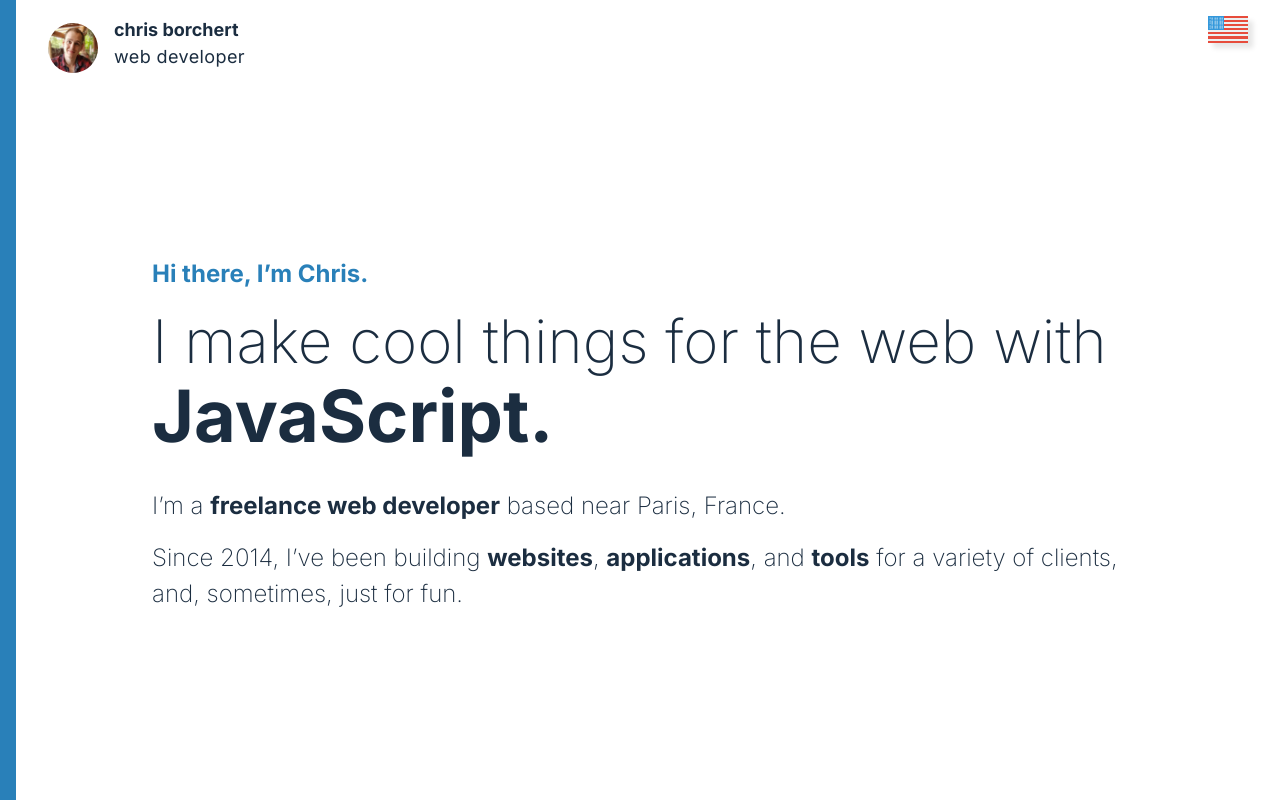
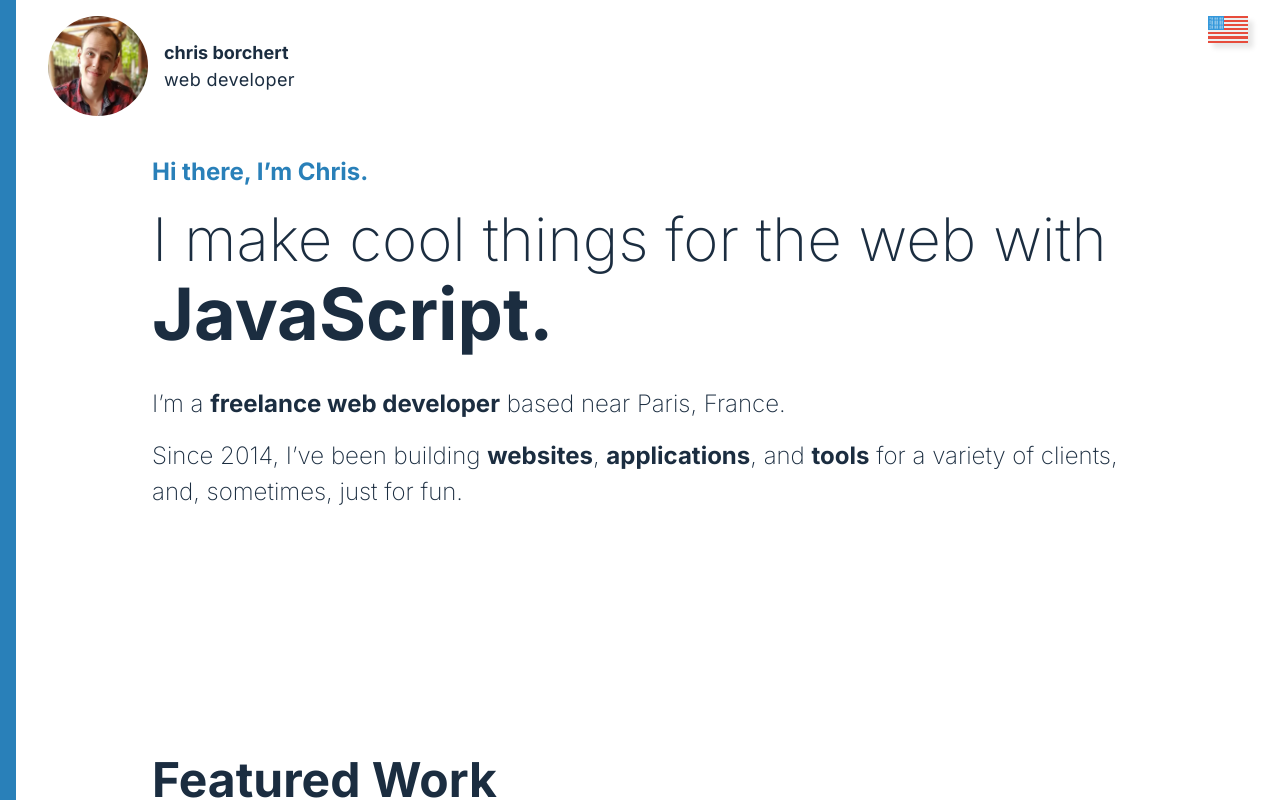
Before and after one commit to cborchert/cborchert.com, a Next.js app: page / in a window 1280 px wide. Shown: the top 800 px of the page. Built offline with nearby package versions, Linux system fonts and the light colour scheme.

Commit message:
fixed header with animated avatar

```diff
--- a/components/atoms/Avatar/Avatar.module.scss
+++ b/components/atoms/Avatar/Avatar.module.scss
@@ -1,10 +1,4 @@
 .Avatar {
   border-radius: 50%;
-  width: 250px;
-  height: 250px;
-
-  &.is-small {
-    width: 50px;
-    height: 50px;
-  }
+  transition: 200ms;
 }
--- a/components/atoms/Avatar/Avatar.tsx
+++ b/components/atoms/Avatar/Avatar.tsx
@@ -1,22 +1,15 @@
-import classNames from "classnames";
-
 import Image from "next/image";
 
 import styles from "./Avatar.module.scss";
 
-export const Avatar = ({
-  className,
-  isSmall,
-}: {
-  className?: string;
-  isSmall?: boolean;
-}) => (
+export const Avatar = () => (
   <Image
     src="/images/avatar.webp"
     alt="Chris Borchert"
-    width={isSmall ? 50 : 250}
-    height={isSmall ? 50 : 250}
-    className={classNames(styles.Avatar, className, { "is-small": isSmall })}
+    width={250}
+    height={250}
+    layout="responsive"
+    className={styles.Avatar}
   />
 );
 
--- a/components/molecules/Header/Header.module.scss
+++ b/components/molecules/Header/Header.module.scss
@@ -1,10 +1,18 @@
 @use "styles/spacing" as *;
+@use "styles/colors" as *;
 @use "styles/breakpoints" as *;
 
 .Header {
   display: flex;
   justify-content: space-between;
   padding: $space-m;
+  position: fixed;
+  top: 0;
+  left: 0;
+  right: 0;
+  background: $white;
+  border-left: $space-m solid $blue;
+  z-index: 1;
 
   @include screen-medium {
     padding: $space-m $space-l;
--- a/components/molecules/SiteInfo/SiteInfo.module.scss
+++ b/components/molecules/SiteInfo/SiteInfo.module.scss
@@ -13,4 +13,16 @@
 
 .SiteInfo__position {
   letter-spacing: 0.4px;
+  margin-bottom: 0;
 }
+
+.SiteInfo__avatarContainer {
+  width: 100px;
+  height: 100px;
+  transition: 200ms;
+
+  &.SiteInfo__avatarContainer_small {
+    width: 70px;
+    height: 70px;
+  }
+}
--- a/components/molecules/SiteInfo/SiteInfo.tsx
+++ b/components/molecules/SiteInfo/SiteInfo.tsx
@@ -1,4 +1,6 @@
+import { useCallback, useEffect, useState } from "react";
 import classNames from "classnames";
+import _debounce from "lodash/debounce";
 
 import useTranslation from "../../../utils/hooks/useTranslation";
 
@@ -14,15 +16,42 @@ const dictionary = {
   },
 };
 
+type AvatarSize = "small" | "medium";
+
 /**
  * Displays the header site information
  */
 const SiteInfo = () => {
   const t = useTranslation(dictionary);
+
+  const [avatarSize, setAvatarSize] = useState<AvatarSize>("medium");
+
+  // debounce to avoid resizing on every scroll event
+  // TODO: Is there a way to get around lint complaining about the deps array
+  // eslint-disable-next-line react-hooks/exhaustive-deps
+  const handleScroll = useCallback(
+    _debounce(
+      () => setAvatarSize(window.scrollY > 100 ? "small" : "medium"),
+      50
+    ),
+    []
+  );
+
+  // Set the avatar size based on the scroll position
+  useEffect(() => {
+    window.addEventListener("scroll", handleScroll);
+    return () => window.removeEventListener("scroll", handleScroll);
+  }, []);
+
   return (
     <div className={styles.SiteInfo}>
-      <div className={styles.SiteInfo__avatarContainer}>
-        <Avatar isSmall />
+      <div
+        className={classNames(
+          styles.SiteInfo__avatarContainer,
+          styles[`SiteInfo__avatarContainer_${avatarSize}`]
+        )}
+      >
+        <Avatar />
       </div>
       <div className={styles.SiteInfo__copy}>
         <Link href="/">
--- a/components/pages/HomePage/HomePagePortfolioItem.tsx
+++ b/components/pages/HomePage/HomePagePortfolioItem.tsx
@@ -56,11 +56,11 @@ const HomePagePortfolioItem = ({
           <a className={styles.HomePagePortfolioItem__title}>{title}</a>
         </Link>
         <p className={styles.HomePagePortfolioItem__date}>{date}</p>
-        <p className={styles.HomePagePortfolioItem__description}>
+        <div className={styles.HomePagePortfolioItem__description}>
           <p className={styles.HomePagePortfolioItem__descriptionText}>
             {description}
           </p>
-        </p>
+        </div>
         <div className={styles.HomePagePortfolioItem__link}>
           <Link href={href} className={styles.HomePagePortfolioItem__link}>
             <a className={styles.HomePagePortfolioItem__linkText}>
--- a/package.json
+++ b/package.json
@@ -10,11 +10,13 @@
   },
   "dependencies": {
     "classnames": "^2.3.2",
+    "lodash": "^4.17.21",
     "next": "12.2.5",
     "react": "18.2.0",
     "react-dom": "18.2.0"
   },
   "devDependencies": {
+    "@types/lodash": "^4.14.186",
     "@types/node": "18.7.15",
     "@types/react": "18.0.18",
     "@types/react-dom": "18.0.6",
```
Also changed, not shown: 2 other files (tests, documents, lock files or other folders).
